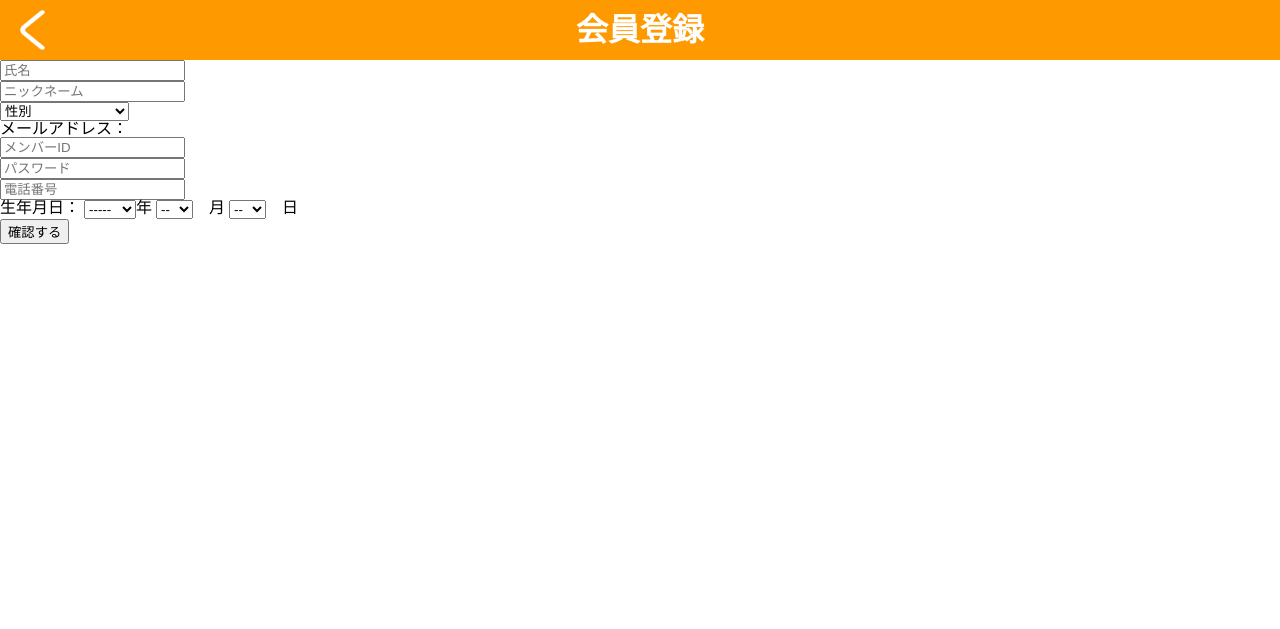
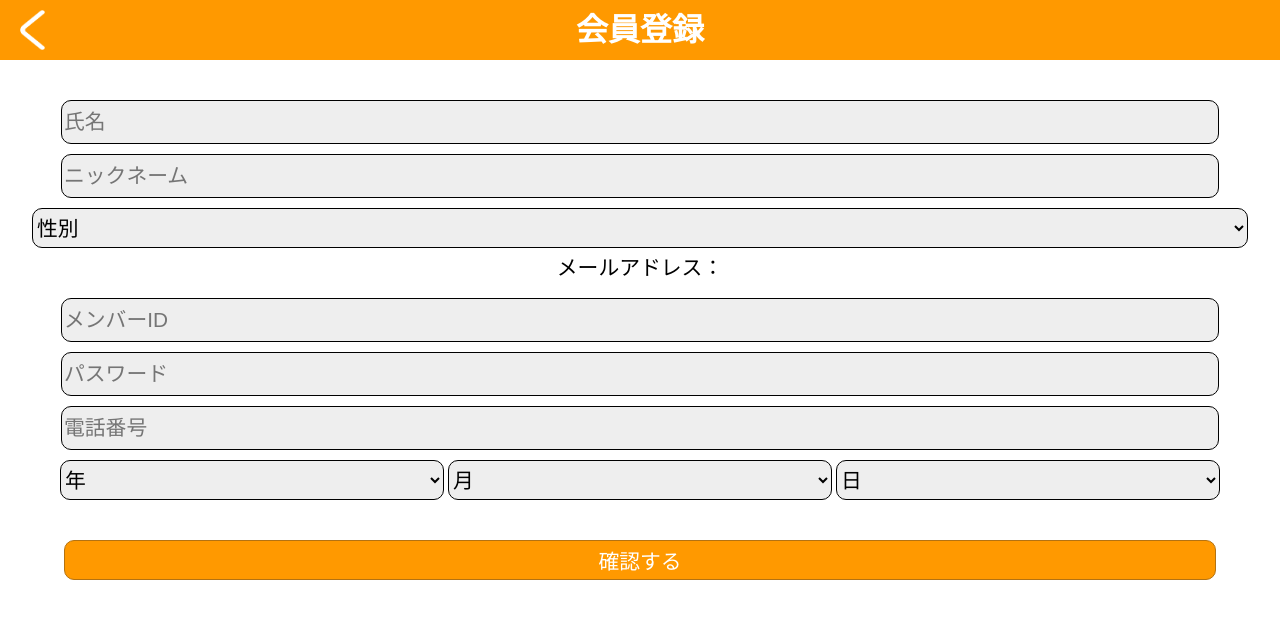
Before and after one commit to Astoremica/BuyMyToys, a PHP site: page /tpl/regist/enter_member.php in a window 1280 px wide. Shown: the top 629 px of the page. Run offline with PHP 8.4, Linux system fonts and the light colour scheme; data that the repository does not hold is empty.

Commit message:
会員情報入力フォームまでできた F5するとエラー

```diff
--- a/css/regist_style.css
+++ b/css/regist_style.css
@@ -87,3 +87,71 @@ header #back_button a img {
 #send_mail_message span {
     color: #000;
 }
+
+#enter_user_form {
+    width: 100%;
+    text-align: center;
+    padding-top: 40px;
+    padding-bottom: 40px;
+}
+
+#enter_user_form input,
+#enter_user_form select,
+#enter_user_form button {
+    width: 90%;
+    font-size: 1.3em;
+    height: 40px;
+    border: 1px solid #000;
+    border-radius: 10px;
+    margin-bottom: 10px;
+    background: #EEEEEE;
+}
+
+#enter_user_form #select_gender {
+    width: 95%;
+}
+
+#enter_user_form .select_date {
+    width: calc(90% / 3);
+    margin-bottom: 40px;
+}
+
+#enter_user_form #user_mail {
+    font-size: 1.3em;
+    height: 40px;
+}
+
+#enter_user_form button {
+    border: 1px solid #B37212;
+    background: #FF9900;
+    color: #FFFFFF;
+    cursor: pointer;
+}
+
+#confirm_member_form {
+    width: 90%;
+    padding-top: 40px;
+    margin: 0 auto;
+}
+
+#confirm_member_form p {
+    width: 100%;
+    font-size: 1.5em;
+    margin: 0 auto;
+    margin-bottom: 10px;
+}
+
+#confirm_member_form p:last-of-type {
+    margin-bottom: 60px;
+}
+
+#confirm_member_form button {
+    width: 100%;
+    font-size: 1.3em;
+    height: 40px;
+    border-radius: 10px;
+    border: 1px solid #B37212;
+    background: #FF9900;
+    color: #FFFFFF;
+    cursor: pointer;
+}
--- a/regist.php
+++ b/regist.php
@@ -105,6 +105,7 @@ if (isset($_POST['regist_mail'])) {
 if (isset($_POST['regist_member'])) {
     if ($_SESSION['token'] != $_POST['regist_member']['token']) {
         require_once './tpl/error';
+        echo 'erroer';
         exit;
     }
     // セッション初期化
--- a/tpl/regist/enter_member.php
+++ b/tpl/regist/enter_member.php
@@ -21,7 +21,7 @@
     </header>
     <?php if (count($errors) === 0) : ?>
 
-        <form action="./regist.php" method="post">
+        <form id="enter_user_form" action="./regist.php" method="post">
             <ul>
                 <li>
                     <input type="text" name="regist_member[member_name]" placeholder="氏名">
@@ -30,23 +30,23 @@
                     <input type="text" name="regist_member[member_nickname]" placeholder="ニックネーム">
                 </li>
                 <li>
-                    <select name="regist_member[member_gender]">
+                    <select id="select_gender" name="regist_member[member_gender]">
                         <option value="0">性別</option>
                         <option value="男性">男性</option>
                         <option value="女性">女性</option>
                         <option value="オールジェンダー">オールジェンダー</option>
                     </select>
                 </li>
-                <li>メールアドレス：<?php echo $mail; ?></li>
+                <li id="user_mail">メールアドレス：<?php echo $mail; ?></li>
                 <li><input type="text" name="regist_member[member_id]" placeholder="メンバーID"></li>
                 <li><input type="password" name="regist_member[password]" placeholder="パスワード"></li>
                 <li><input type="text" name="regist_member[member_tel]" placeholder="電話番号"></li>
 
 
 
-                <li>生年月日：
-                    <select name="regist_member[year]">
-                        <option value="">-----</option>
+                <li>
+                    <select class="select_date" name="regist_member[year]">
+                        <option value="">年</option>
                         <option value="1900">1900</option>
                         <option value="1901">1901</option>
                         <option value="1902">1902</option>
@@ -179,9 +179,9 @@
                         <option value="2029">2029</option>
                         <option value="2030">2030</option>
 
-                    </select>年
-                    <select name="regist_member[month]">
-                        <option value="">--</option>
+                    </select>
+                    <select class="select_date" name="regist_member[month]">
+                        <option value="">月</option>
                         <option value="01">01</option>
                         <option value="02">02</option>
                         <option value="03">03</option>
@@ -194,10 +194,10 @@
                         <option value="10">10</option>
                         <option value="11">11</option>
                         <option value="12">12</option>
-                    </select>　月
+                    </select>
 
-                    <select name="regist_member[day]">
-                        <option value="">--</option>
+                    <select class="select_date" name="regist_member[day]">
+                        <option value="">日</option>
                         <option value="01">01</option>
                         <option value="02">02</option>
                         <option value="03">03</option>
@@ -229,10 +229,11 @@
                         <option value="29">29</option>
                         <option value="30">30</option>
                         <option value="31">31</option>
-                    </select>　日
+                    </select>
                 </li>
             </ul>
             <input type="hidden" name="regist_member[token]" value="<?php echo $token; ?>">
+
             <button type="submit">確認する</button>
 
         </form>
```
Also changed, not shown: tpl/regist/confirm_member.php (+16 -5 lines), 1 other file.
